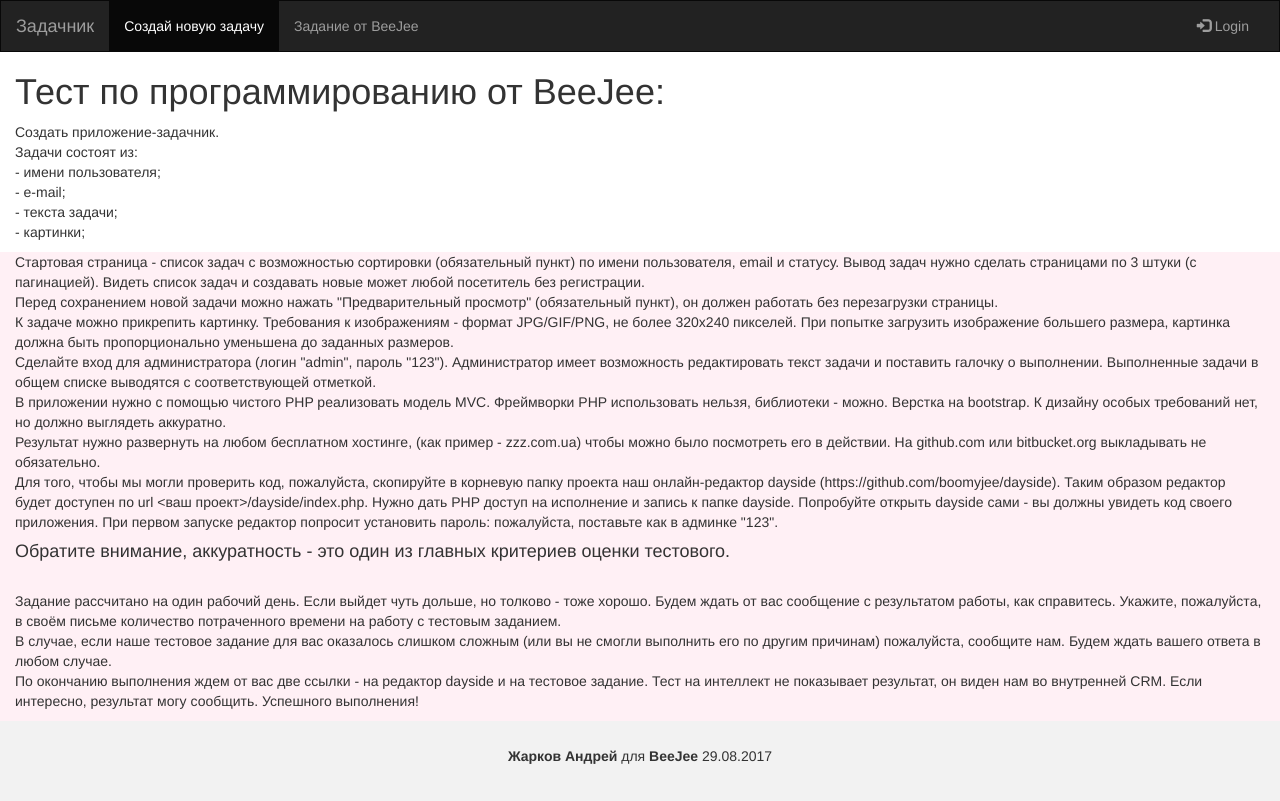
After one commit to zharkov-php/MVC-clean-php, a PHP site: template views/site/tz.php in a window 1280 px wide. The commit adds this page. Run offline with PHP 8.4, Linux system fonts and the light colour scheme; the template is opened without the code that fills it, so the values that code supplies are empty; some libraries are stand-ins or nearby versions.

Commit message:
Create a new page from Home-Task(SiteController/actionTz)

```diff
--- a/config/routes.php
+++ b/config/routes.php
@@ -8,6 +8,6 @@
 
 return array (
         'test' => 'site/test', //my test
-
+        'tz' => 'site/tz', //action from task-home at BeeJee
         '' => 'site/index',//Main
     );
--- a/views/layouts/header.php
+++ b/views/layouts/header.php
@@ -36,7 +36,7 @@
                 <div class="collapse navbar-collapse" id="myNavbar">
                         <ul class="nav navbar-nav">
                                 <li class="active"><a href="#">Создай новую задачу</a></li>
-
+                            <li><a href="/tz">Задание от BeeJee</a></li>
 
 
                             </ul>
--- /dev/null
+++ b/views/site/tz.php
@@ -0,0 +1,58 @@
+<?php
+/**
+ * Created by PhpStorm.
+ * User: Andrey
+ * Date: 03.09.2017
+ * Time: 13:10
+ * Action from Task-Home
+ */
+?>
+
+<?php include ROOT . '/views/layouts/header.php'; ?>
+
+<div class="container-fluid">
+        <h1>Тест по программированию от BeeJee:</h1>
+        <p> Создать приложение-задачник.<br>
+                Задачи состоят из:<br>
+                - имени пользователя;<br>
+                - е-mail;<br>
+                - текста задачи;<br>
+                - картинки;</p>
+        <div class="row">
+
+                <div class="col-sm-12" style="background-color:lavenderblush;">
+
+
+
+                        <p>  Стартовая страница - список задач с возможностью сортировки (обязательный пункт) по имени пользователя, email и статусу. Вывод задач нужно сделать страницами по 3 штуки (с пагинацией). Видеть список задач и создавать новые может любой посетитель без регистрации.<br>
+
+                                Перед сохранением новой задачи можно нажать "Предварительный просмотр" (обязательный пункт), он должен работать без перезагрузки страницы.<br>
+
+                                К задаче можно прикрепить картинку. Требования к изображениям - формат JPG/GIF/PNG, не более 320х240 пикселей. При попытке загрузить изображение большего размера, картинка должна быть пропорционально уменьшена до заданных размеров.<br>
+
+                                Сделайте вход для администратора (логин "admin", пароль "123"). Администратор имеет возможность редактировать текст задачи и поставить галочку о выполнении. Выполненные задачи в общем списке выводятся с соответствующей отметкой.<br>
+
+                                В приложении нужно с помощью чистого PHP реализовать модель MVC. Фреймворки PHP использовать нельзя, библиотеки - можно. Верстка на bootstrap. К дизайну особых требований нет, но должно выглядеть аккуратно.<br>
+
+                                Результат нужно развернуть на любом бесплатном хостинге, (как пример - zzz.com.ua) чтобы можно было посмотреть его в действии. На github.com или bitbucket.org выкладывать не обязательно.<br>
+                                Для того, чтобы мы могли проверить код, пожалуйста, скопируйте в корневую папку проекта наш онлайн-редактор dayside (https://github.com/boomyjee/dayside). Таким образом редактор будет доступен по url <ваш проект>/dayside/index.php. Нужно дать PHP доступ на исполнение и запись к папке dayside. Попробуйте открыть dayside сами - вы должны увидеть код своего приложения. При первом запуске редактор попросит установить пароль: пожалуйста, поставьте как в админке "123".<br>
+
+                                        <h4>Обратите внимание, аккуратность - это один из главных критериев оценки тестового.</h4><br>
+
+                                        Задание рассчитано на один рабочий день. Если выйдет чуть дольше, но толково - тоже хорошо. Будем ждать от вас сообщение с результатом работы, как справитесь. Укажите, пожалуйста, в своём письме количество потраченного времени на работу с тестовым заданием.<br>
+
+                                        В случае, если наше тестовое задание для вас оказалось слишком сложным (или вы не смогли выполнить его по другим причинам) пожалуйста, сообщите нам. Будем ждать вашего ответа в любом случае.<br>
+
+                                        По окончанию выполнения ждем от вас две ссылки - на редактор dayside и на тестовое задание. Тест на интеллект не показывает результат, он виден нам во внутренней CRM. Если интересно, результат могу сообщить.
+
+                                        Успешного выполнения!
+
+                                </p>
+
+                    </div>
+
+            </div>
+    </div>
+
+
+<?php include ROOT . '/views/layouts/footer.php'; ?>
```
Also changed, not shown: controllers/SiteController.php (+8 -0 lines).
